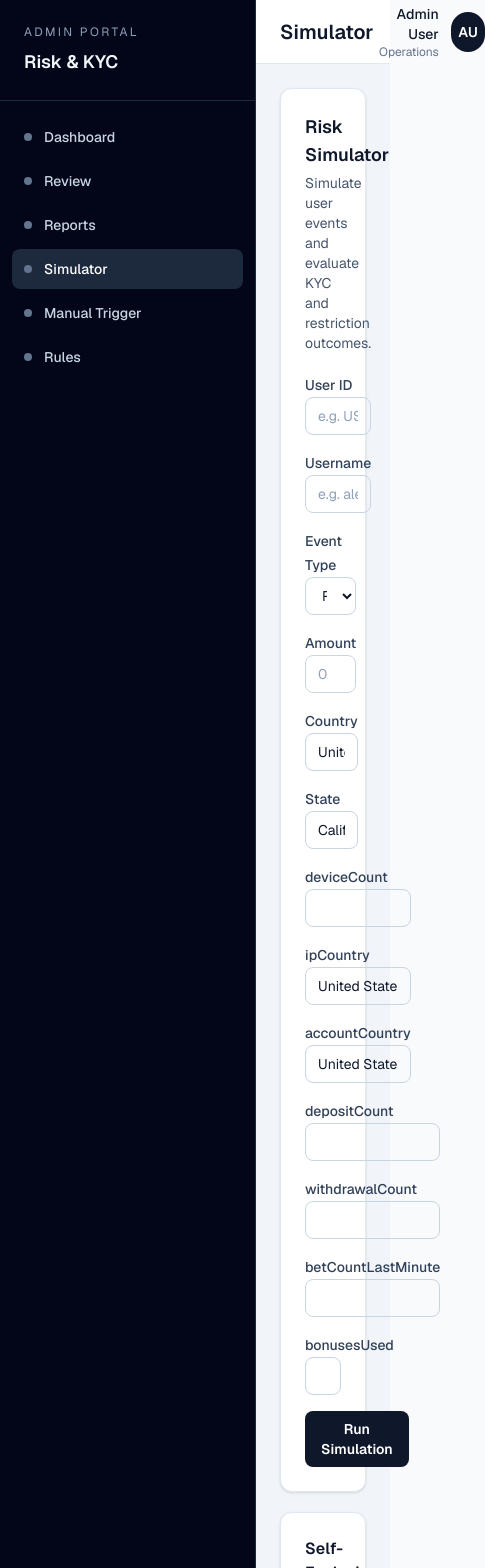
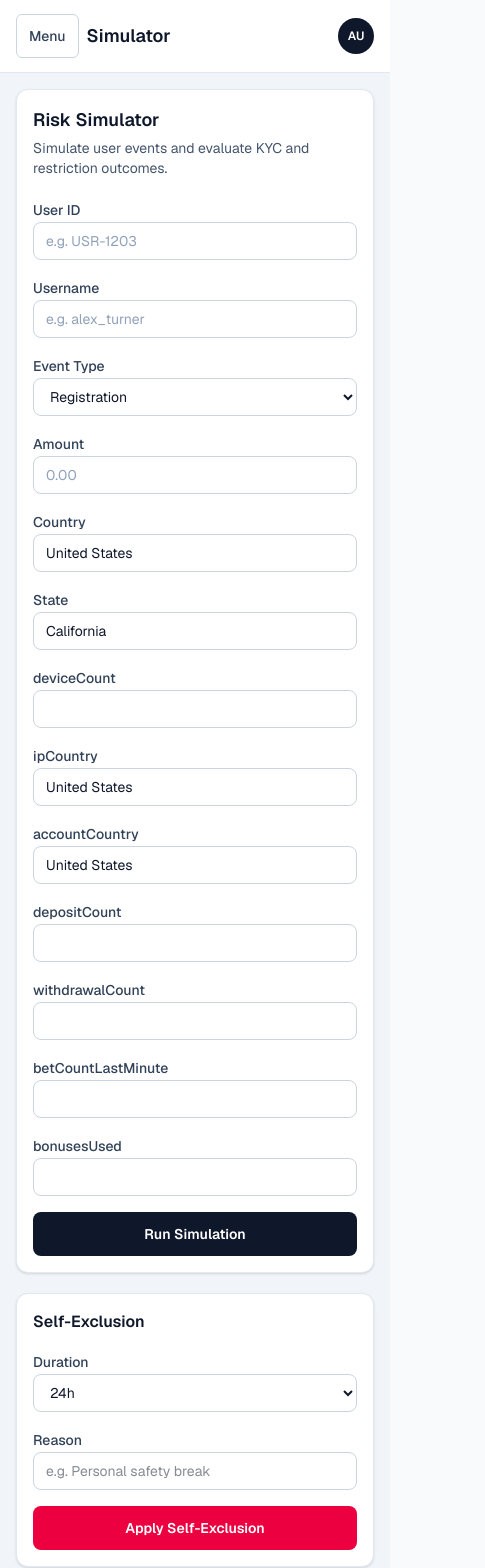
Before and after one commit to ptsportsbookcom-sudo/risk-kyc, a Next.js app: page /simulator in a window 390 px wide. Shown: the top 1568 px of the page, 485 px wide, since content can reach past the window. Built offline with nearby package versions, Linux system fonts and the light colour scheme.

Commit message:
make UI fully responsive for mobile and tablet

```diff
--- a/app/(admin)/layout.tsx
+++ b/app/(admin)/layout.tsx
@@ -8,11 +8,13 @@ export default function AdminLayout({
 }) {
   return (
     <div className="flex min-h-screen bg-slate-100">
-      <AdminSidebar />
+      <div className="hidden lg:block">
+        <AdminSidebar />
+      </div>
 
       <div className="flex min-w-0 flex-1 flex-col">
         <AdminTopbar />
-        <main className="flex-1 p-6">{children}</main>
+        <main className="flex-1 overflow-x-hidden p-4 sm:p-6">{children}</main>
       </div>
     </div>
   );
--- a/app/(admin)/reports/page.tsx
+++ b/app/(admin)/reports/page.tsx
@@ -56,7 +56,7 @@ export default function ReportsPage() {
 
   return (
     <div className="space-y-5">
-      <section className="rounded-xl border border-slate-200 bg-white p-6 shadow-sm">
+      <section className="rounded-xl border border-slate-200 bg-white p-4 shadow-sm sm:p-6">
         <h3 className="text-lg font-semibold text-slate-900">KYC Metrics</h3>
         <p className="mt-1 text-sm text-slate-600">
           KYC distribution and verification workload from current state.
@@ -74,7 +74,7 @@ export default function ReportsPage() {
         </div>
       </section>
 
-      <section className="rounded-xl border border-slate-200 bg-white p-6 shadow-sm">
+      <section className="rounded-xl border border-slate-200 bg-white p-4 shadow-sm sm:p-6">
         <h3 className="text-lg font-semibold text-slate-900">Case Metrics</h3>
         <p className="mt-1 text-sm text-slate-600">Current case workload and resolution status.</p>
         <div className="mt-4 grid gap-3 sm:grid-cols-2 xl:grid-cols-4">
@@ -85,7 +85,7 @@ export default function ReportsPage() {
         </div>
       </section>
 
-      <section className="rounded-xl border border-slate-200 bg-white p-6 shadow-sm">
+      <section className="rounded-xl border border-slate-200 bg-white p-4 shadow-sm sm:p-6">
         <h3 className="text-lg font-semibold text-slate-900">Fraud Metrics</h3>
         <p className="mt-1 text-sm text-slate-600">
           Frequency of key fraud indicators across all cases.
--- a/app/(admin)/simulator/page.tsx
+++ b/app/(admin)/simulator/page.tsx
@@ -357,7 +357,7 @@ export default function SimulatorPage() {
 
   return (
     <div className="space-y-5">
-      <section className="rounded-xl border border-slate-200 bg-white p-6 shadow-sm">
+      <section className="rounded-xl border border-slate-200 bg-white p-4 shadow-sm sm:p-6">
         <h3 className="text-lg font-semibold text-slate-900">Risk Simulator</h3>
         <p className="mt-1 text-sm text-slate-600">
           Simulate user events and evaluate KYC and restriction outcomes.
@@ -596,7 +596,7 @@ export default function SimulatorPage() {
           <div>
             <button
               type="submit"
-              className="rounded-lg bg-slate-900 px-4 py-2 text-sm font-semibold text-white transition-colors hover:bg-slate-800 focus-visible:outline-none focus-visible:ring-2 focus-visible:ring-slate-900 focus-visible:ring-offset-2"
+              className="min-h-11 w-full rounded-lg bg-slate-900 px-4 py-2 text-sm font-semibold text-white transition-colors hover:bg-slate-800 focus-visible:outline-none focus-visible:ring-2 focus-visible:ring-slate-900 focus-visible:ring-offset-2 sm:w-auto"
             >
               Run Simulation
             </button>
@@ -604,7 +604,7 @@ export default function SimulatorPage() {
         </form>
       </section>
 
-      <section className="rounded-xl border border-slate-200 bg-white p-6 shadow-sm">
+      <section className="rounded-xl border border-slate-200 bg-white p-4 shadow-sm sm:p-6">
         <h4 className="text-base font-semibold text-slate-900">Self-Exclusion</h4>
         <div className="mt-4 grid gap-4 md:grid-cols-2">
           <div className="space-y-1">
@@ -634,17 +634,17 @@ export default function SimulatorPage() {
           </div>
         </div>
         <div className="mt-4">
-          <button
+            <button
             type="button"
             onClick={applySelfExclusionAction}
-            className="rounded-lg bg-rose-600 px-4 py-2 text-sm font-semibold text-white transition-colors hover:bg-rose-700"
+              className="min-h-11 w-full rounded-lg bg-rose-600 px-4 py-2 text-sm font-semibold text-white transition-colors hover:bg-rose-700 sm:w-auto"
           >
             Apply Self-Exclusion
           </button>
         </div>
       </section>
 
-      <section className="rounded-xl border border-slate-200 bg-white p-6 shadow-sm">
+      <section className="rounded-xl border border-slate-200 bg-white p-4 shadow-sm sm:p-6">
         <h4 className="text-base font-semibold text-slate-900">Simulation Results</h4>
         <div className="mt-4 grid gap-3 sm:grid-cols-2">
           <ResultItem label="Triggered action" value={result.triggeredAction} />
@@ -666,25 +666,25 @@ export default function SimulatorPage() {
           <p className="text-xs font-semibold uppercase tracking-wide text-slate-500">
             Enforcement Test
           </p>
-          <div className="mt-2 flex flex-wrap gap-2">
+          <div className="mt-2 flex flex-col gap-2 sm:flex-row sm:flex-wrap">
             <button
               type="button"
               onClick={() => tryAction("deposit")}
-              className="rounded-md border border-slate-300 px-3 py-1.5 text-sm text-slate-700"
+              className="min-h-11 w-full rounded-md border border-slate-300 px-3 py-1.5 text-sm text-slate-700 sm:w-auto"
             >
               Try Deposit
             </button>
             <button
               type="button"
               onClick={() => tryAction("withdrawal")}
-              className="rounded-md border border-slate-300 px-3 py-1.5 text-sm text-slate-700"
+              className="min-h-11 w-full rounded-md border border-slate-300 px-3 py-1.5 text-sm text-slate-700 sm:w-auto"
             >
               Try Withdrawal
             </button>
             <button
               type="button"
               onClick={() => tryAction("casino")}
-              className="rounded-md border border-slate-300 px-3 py-1.5 text-sm text-slate-700"
+              className="min-h-11 w-full rounded-md border border-slate-300 px-3 py-1.5 text-sm text-slate-700 sm:w-auto"
             >
               Try Casino
             </button>
--- a/app/components/admin-sidebar.tsx
+++ b/app/components/admin-sidebar.tsx
@@ -3,7 +3,7 @@
 import Link from "next/link";
 import { usePathname } from "next/navigation";
 
-const navItems = [
+export const adminNavItems = [
   { label: "Dashboard", href: "/dashboard" },
   { label: "Review", href: "/review" },
   { label: "Reports", href: "/reports" },
@@ -16,7 +16,7 @@ export function AdminSidebar() {
   const pathname = usePathname();
 
   return (
-    <aside className="w-64 shrink-0 border-r border-slate-800 bg-slate-950 text-slate-100">
+    <aside className="h-screen w-64 shrink-0 border-r border-slate-800 bg-slate-950 text-slate-100">
       <div className="border-b border-slate-800 px-6 py-6">
         <p className="text-xs uppercase tracking-[0.2em] text-slate-400">
           Admin Portal
@@ -25,7 +25,7 @@ export function AdminSidebar() {
       </div>
 
       <nav className="space-y-1 px-3 py-4">
-        {navItems.map(({ label, href }) => (
+        {adminNavItems.map(({ label, href }) => (
           <Link
             key={href}
             href={href}
--- a/app/components/admin-topbar.tsx
+++ b/app/components/admin-topbar.tsx
@@ -1,6 +1,9 @@
 "use client";
 
+import Link from "next/link";
 import { usePathname } from "next/navigation";
+import { useState } from "react";
+import { adminNavItems } from "@/app/components/admin-sidebar";
 
 const pageTitles: Record<string, string> = {
   "/dashboard": "Dashboard",
@@ -14,20 +17,52 @@ const pageTitles: Record<string, string> = {
 export function AdminTopbar() {
   const pathname = usePathname();
   const title = pageTitles[pathname] ?? "Admin";
+  const [menuOpen, setMenuOpen] = useState(false);
 
   return (
-    <header className="flex h-16 items-center justify-between border-b border-slate-200 bg-white px-6">
-      <h2 className="text-xl font-semibold text-slate-900">{title}</h2>
+    <header className="border-b border-slate-200 bg-white px-4 py-3 sm:px-6">
+      <div className="flex min-h-12 items-center justify-between gap-3">
+        <div className="flex items-center gap-2">
+          <button
+            type="button"
+            onClick={() => setMenuOpen((current) => !current)}
+            className="inline-flex min-h-11 items-center rounded-md border border-slate-300 px-3 text-sm font-medium text-slate-700 lg:hidden"
+            aria-label="Toggle navigation menu"
+          >
+            Menu
+          </button>
+          <h2 className="text-lg font-semibold text-slate-900 sm:text-xl">{title}</h2>
+        </div>
 
-      <div className="flex items-center gap-3">
-        <div className="text-right">
-          <p className="text-sm font-medium text-slate-900">Admin User</p>
-          <p className="text-xs text-slate-500">Operations</p>
-        </div>
-        <div className="grid h-10 w-10 place-items-center rounded-full bg-slate-900 text-sm font-semibold text-white">
-          AU
+        <div className="flex items-center gap-2 sm:gap-3">
+          <div className="hidden text-right sm:block">
+            <p className="text-sm font-medium text-slate-900">Admin User</p>
+            <p className="text-xs text-slate-500">Operations</p>
+          </div>
+          <div className="grid h-9 w-9 place-items-center rounded-full bg-slate-900 text-xs font-semibold text-white sm:h-10 sm:w-10 sm:text-sm">
+            AU
+          </div>
         </div>
       </div>
+
+      {menuOpen ? (
+        <nav className="mt-3 space-y-1 lg:hidden">
+          {adminNavItems.map(({ href, label }) => (
+            <Link
+              key={href}
+              href={href}
+              onClick={() => setMenuOpen(false)}
+              className={`block rounded-md px-3 py-2 text-sm ${
+                pathname === href
+                  ? "bg-slate-900 text-white"
+                  : "text-slate-700 hover:bg-slate-100"
+              }`}
+            >
+              {label}
+            </Link>
+          ))}
+        </nav>
+      ) : null}
     </header>
   );
 }
```
Also changed, not shown: app/(admin)/cases/[id]/page.tsx (+13 -13 lines), app/(admin)/manual/page.tsx (+7 -7 lines), app/(admin)/review/page.tsx (+25 -4 lines), app/(admin)/rules/page.tsx (+7 -7 lines).
